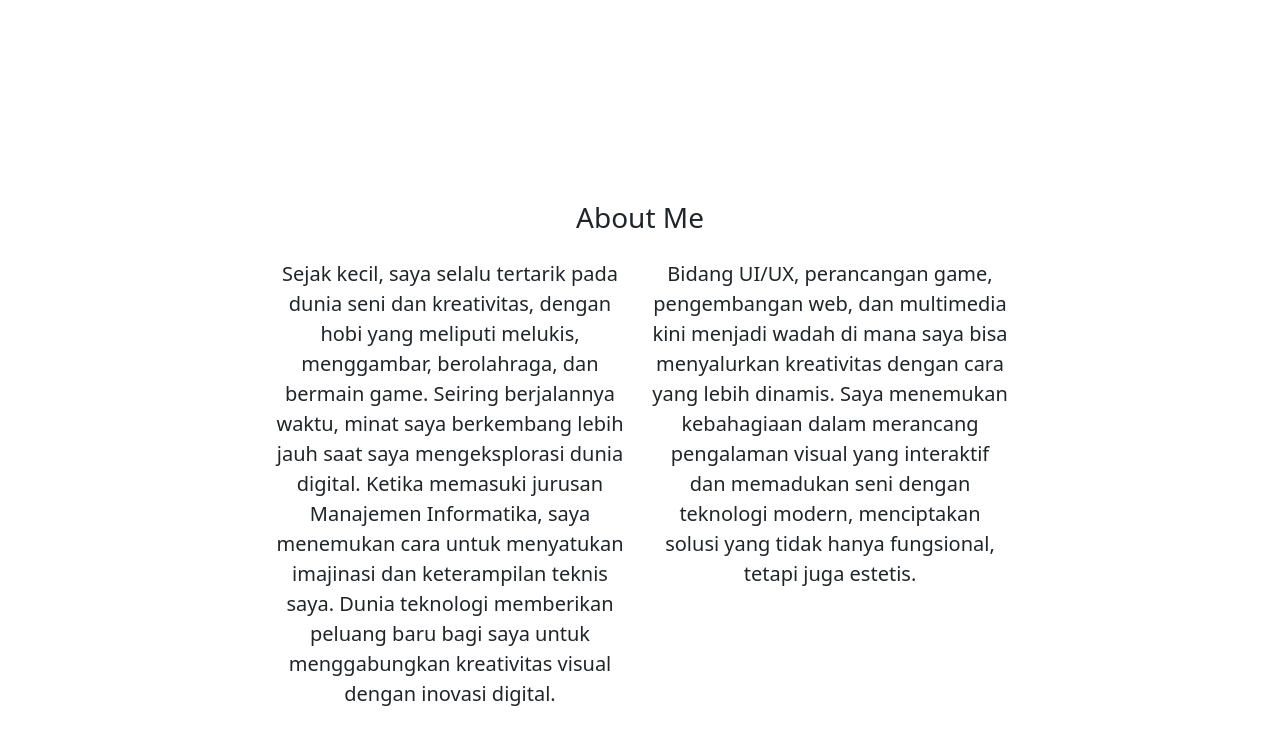
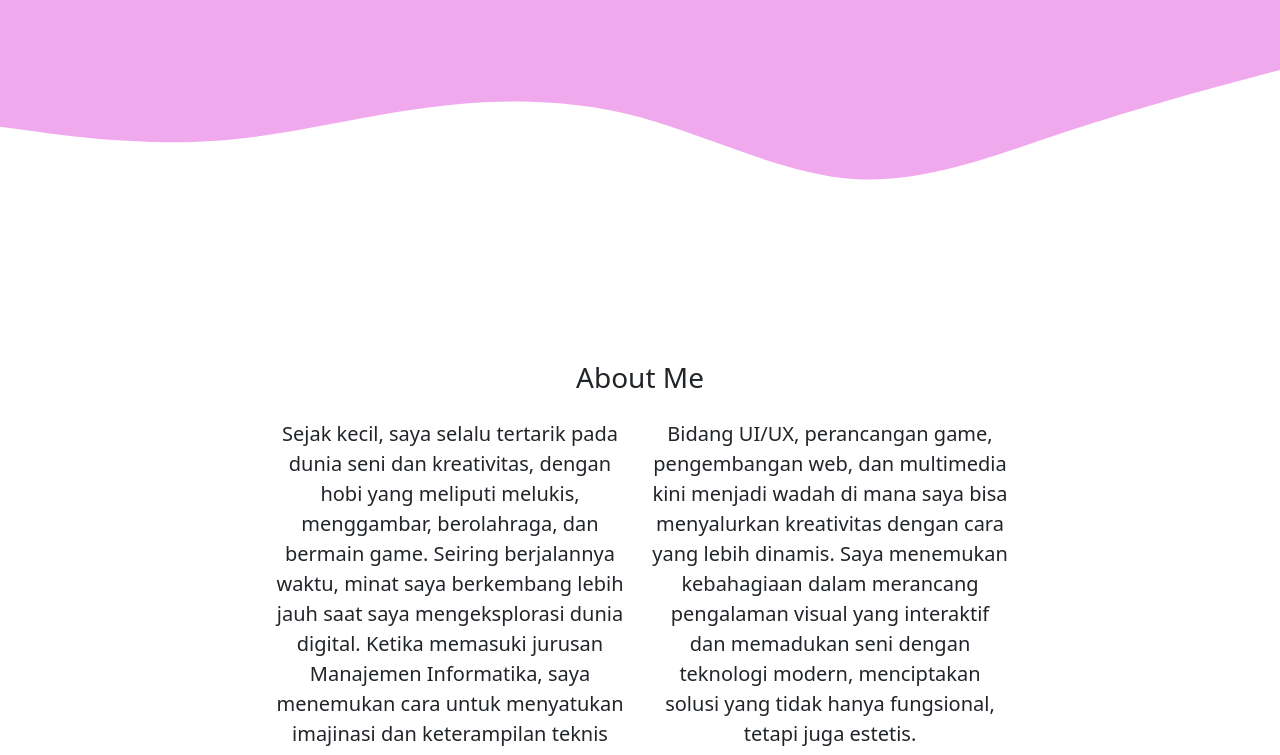
Before and after one commit to nurinatanzila/coba1-zila, a plain HTML site: page index.html in a window 1280 px wide. Shown: the part 459-1214 px from the top of the page. Drawn offline with nearby package versions, Linux system fonts and the light colour scheme.

Commit message:
Update index.html

```diff
--- a/index.html
+++ b/index.html
@@ -5,7 +5,7 @@
     <meta name="viewport" content="width=device-width, initial-scale=1" />
     <link href="https://cdn.jsdelivr.net/npm/bootstrap@5.0.2/dist/css/bootstrap.min.css" rel="stylesheet" integrity="sha384-EVSTQN3/azprG1Anm3QDgpJLIm9Nao0Yz1ztcQTwFspd3yD65VohhpuuCOmLASjC" crossorigin="anonymous" />
     <title>Hello, world!</title>
-    <link rel="stylesheet" href="coba1.css" />
+    <link rel="stylesheet" href="style.css" />
   </head>
   <body id="home">
     <nav class="navbar navbar-expand-lg navbar-dark shadow-sm fixed-top" style="background-color: #742d7a">
```
